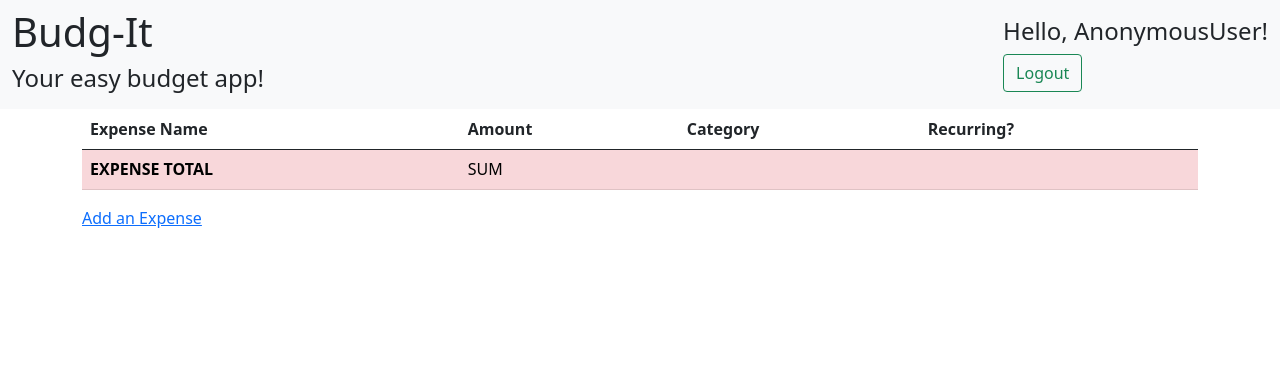
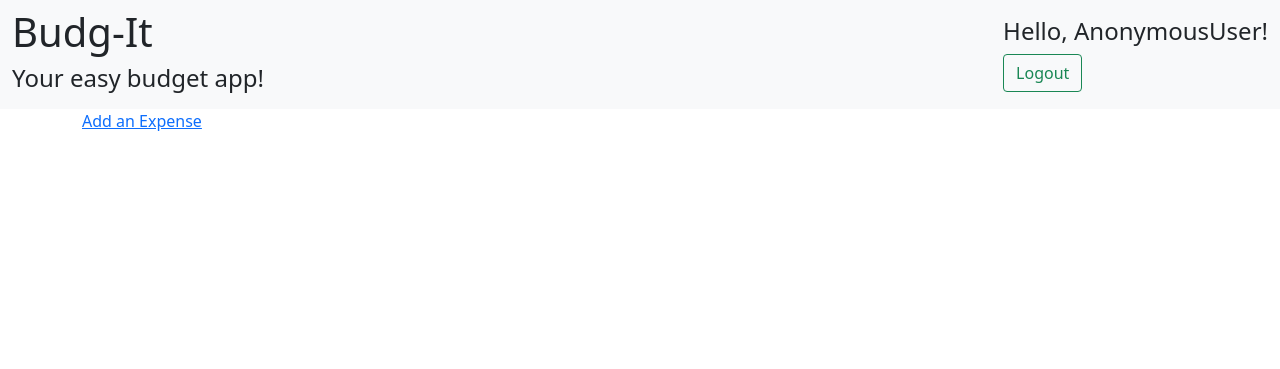
Before and after one commit to sdress/budgit_app, a Django app: template budgit_project/templates/dashboard.html in a window 1280 px wide. Shown: the top 369 px of the page. Run offline with Django 3.2, Linux system fonts and the light colour scheme; the template is opened without the code that fills it, so the values that code supplies are empty.

Commit message:
saving place

```diff
--- a/budgit_project/expense_app/forms.py
+++ b/budgit_project/expense_app/forms.py
@@ -17,8 +17,8 @@ class ExpenseForm(forms.ModelForm):
                 'type': 'text',
                 'class': 'form-control',
             }),
-            'amount': forms.IntegerField(attrs={
-                'type': 'integer',
+            'amount': forms.NumberInput(attrs={
+                'type': 'number',
                 'class': 'form-control',
             }),
             'category': forms.Select(attrs={
--- a/budgit_project/expense_app/urls.py
+++ b/budgit_project/expense_app/urls.py
@@ -4,6 +4,6 @@ from django.urls import path
 from . import views
 
 urlpatterns = [
-    path('dashboard', views.index, name='dashboard'),
-    path('expenses/add', views.add_expense, name='expense_form')
+    path('dashboard', views.ExpenseListView.as_view(), name='dashboard'),
+    # path('expenses/add', views.add_expense, name='expense_form')
 ]
--- a/budgit_project/templates/dashboard.html
+++ b/budgit_project/templates/dashboard.html
@@ -23,29 +23,7 @@
     </nav>
 
     <div class="container">
-
-        <table class="table table-striped">
-            <thead>
-                <tr>
-                    <th>Expense Name</th>
-                    <th>Amount</th>
-                    <th>Category</th>
-                    <th>Recurring?</th>
-                </tr>
-            </thead>
-            <tbody>
-                <tr>
-                    {% for d in data %}
-                    <td>{{ d }}</td>
-                    {% endfor %}
-                </tr>
-                <tr class="table-danger">
-                    <td><b>EXPENSE TOTAL</b></td>
-                    <td colspan="3">SUM</td>
-                </tr>
-            </tbody>
-        </table>
-
+        {% block content %}{% endblock %}
         <a href="{% url 'expense_form' %}">Add an Expense</a>
     </div>
 </body>
```
Also changed, not shown: budgit_project/expense_app/views.py (+20 -12 lines).
